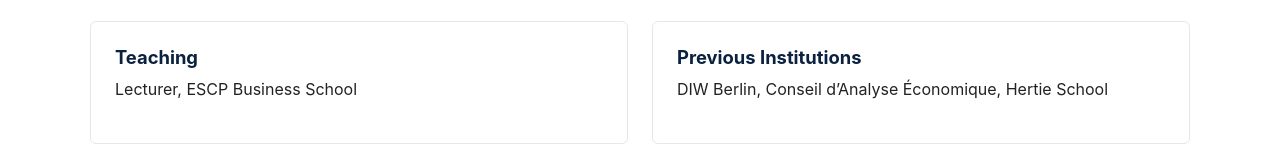
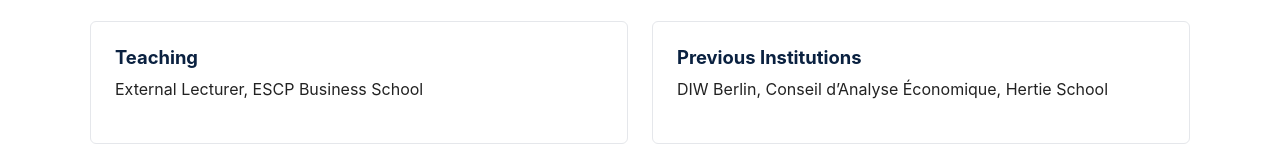
Before and after one commit to paulberenberg/paulberenberg.github.io, a plain HTML site: page draftnew/index.html in a window 1280 px wide. Shown: the part 904-1070 px from the top of the page. Drawn offline with Linux system fonts and the light colour scheme.

Commit message:
Update index.html

```diff
--- a/draftnew/index.html
+++ b/draftnew/index.html
@@ -85,7 +85,7 @@
             <div class="highlight-card">
                 <h3>Teaching</h3>
                 <p>
-                    Lecturer,
+                    External Lecturer,
                     ESCP Business School
                 </p>
             </div>
```
